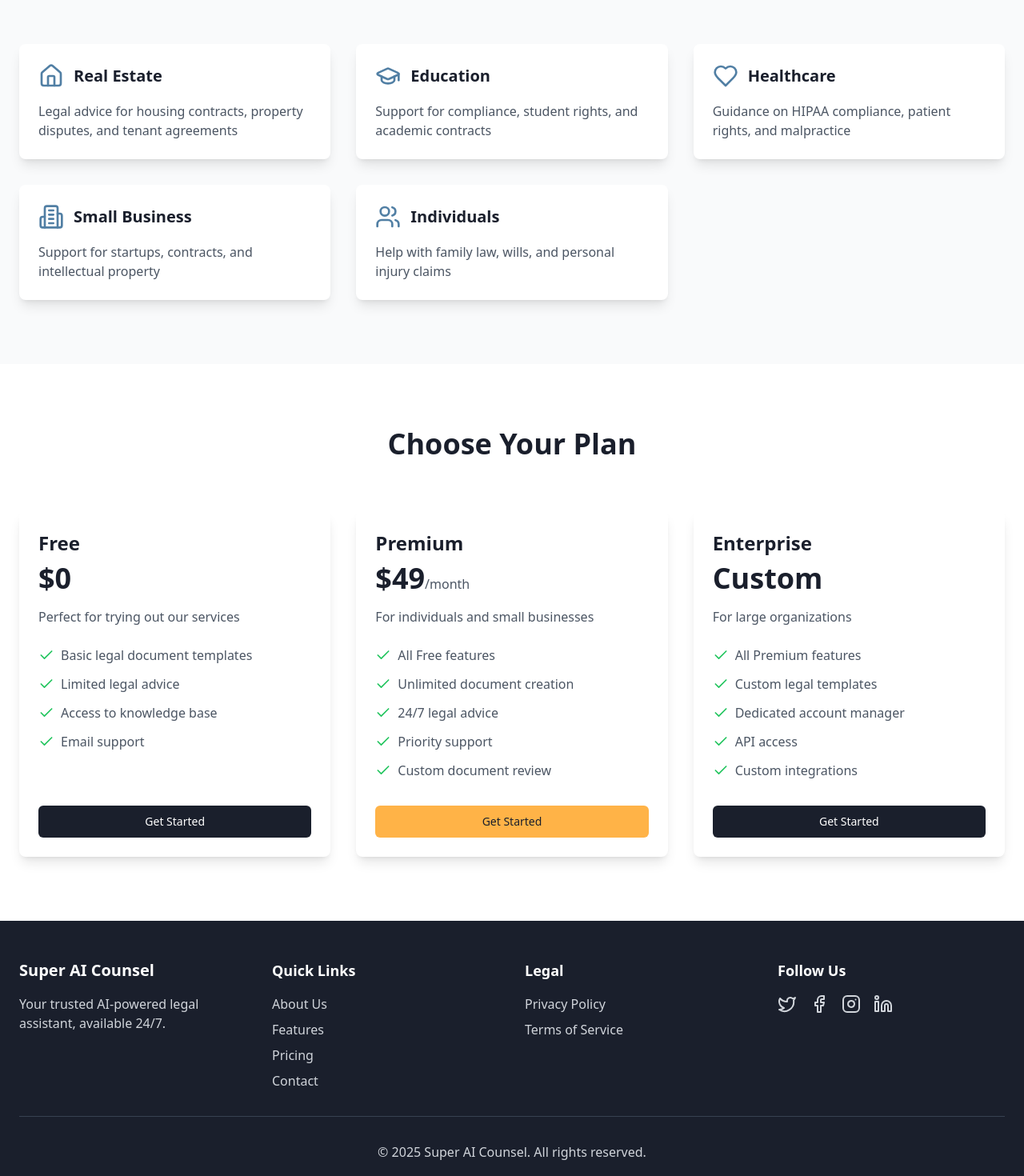
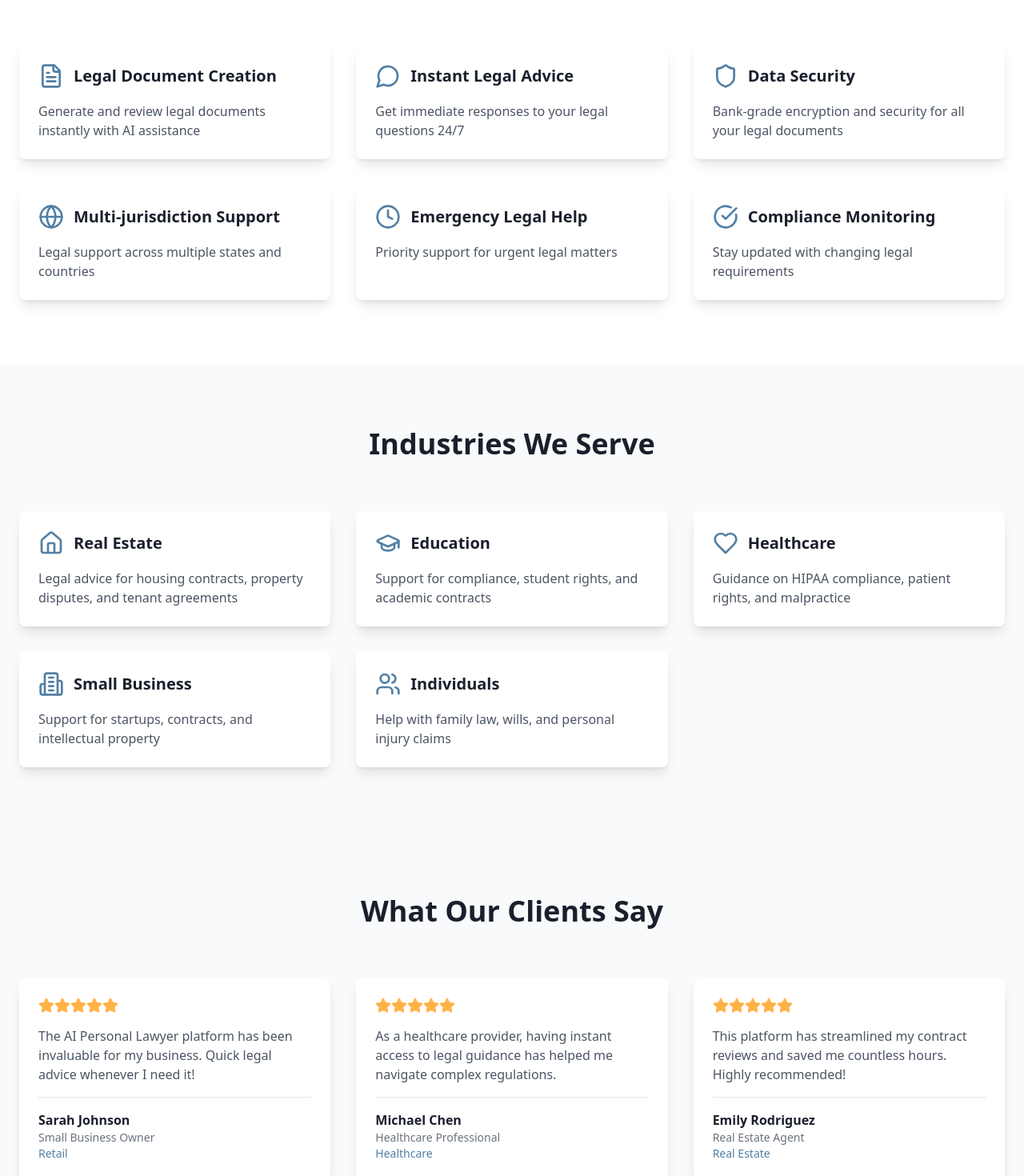
Before and after one commit to nstarlimited/super-ai-counsel, a React (Vite) app: page / in a window 1280 px wide. Shown: the part 960-2430 px from the top of the page at 80% size. Built offline with nearby package versions, Linux system fonts and the light colour scheme.

Commit message:
Implement missing sections in code
Added all the previously missing sections to the codebase to ensure completeness and functionality.
[skip gpt_engineer]

```diff
--- /dev/null
+++ b/src/components/FAQ.tsx
@@ -0,0 +1,53 @@
+import {
+  Accordion,
+  AccordionContent,
+  AccordionItem,
+  AccordionTrigger,
+} from "@/components/ui/accordion";
+
+const faqs = [
+  {
+    question: "How does AI Personal Lawyer work?",
+    answer: "Our platform uses advanced AI to provide instant legal guidance, document creation, and advice. It analyzes your specific situation and provides tailored legal solutions based on current laws and regulations.",
+  },
+  {
+    question: "Is my data secure?",
+    answer: "Yes, we use bank-grade encryption and follow strict security protocols to protect your data. All information is stored securely and treated with the highest level of confidentiality.",
+  },
+  {
+    question: "What types of legal documents can I create?",
+    answer: "You can create various legal documents including contracts, agreements, wills, and more. Our AI assists in customizing these documents to your specific needs while ensuring legal compliance.",
+  },
+  {
+    question: "How much does it cost?",
+    answer: "We offer flexible pricing plans starting from our free tier. Check our pricing section for detailed information about our packages and what's included in each.",
+  },
+  {
+    question: "Can I get help in emergency situations?",
+    answer: "Yes, our platform provides 24/7 access to legal resources and priority support for urgent matters through our premium plans.",
+  },
+];
+
+export const FAQ = () => {
+  return (
+    <section className="py-20 bg-white">
+      <div className="container mx-auto px-6 max-w-3xl">
+        <h2 className="text-3xl md:text-4xl font-bold text-center mb-16 text-primary">
+          Frequently Asked Questions
+        </h2>
+        <Accordion type="single" collapsible className="w-full">
+          {faqs.map((faq, index) => (
+            <AccordionItem key={index} value={`item-${index}`}>
+              <AccordionTrigger className="text-lg font-semibold text-primary">
+                {faq.question}
+              </AccordionTrigger>
+              <AccordionContent className="text-gray-600">
+                {faq.answer}
+              </AccordionContent>
+            </AccordionItem>
+          ))}
+        </Accordion>
+      </div>
+    </section>
+  );
+};
--- /dev/null
+++ b/src/components/Features.tsx
@@ -0,0 +1,60 @@
+import { CheckCircle, MessageCircle, Shield, FileText, Globe, Clock } from "lucide-react";
+
+const features = [
+  {
+    icon: FileText,
+    title: "Legal Document Creation",
+    description: "Generate and review legal documents instantly with AI assistance",
+  },
+  {
+    icon: MessageCircle,
+    title: "Instant Legal Advice",
+    description: "Get immediate responses to your legal questions 24/7",
+  },
+  {
+    icon: Shield,
+    title: "Data Security",
+    description: "Bank-grade encryption and security for all your legal documents",
+  },
+  {
+    icon: Globe,
+    title: "Multi-jurisdiction Support",
+    description: "Legal support across multiple states and countries",
+  },
+  {
+    icon: Clock,
+    title: "Emergency Legal Help",
+    description: "Priority support for urgent legal matters",
+  },
+  {
+    icon: CheckCircle,
+    title: "Compliance Monitoring",
+    description: "Stay updated with changing legal requirements",
+  },
+];
+
+export const Features = () => {
+  return (
+    <section className="py-20 bg-white">
+      <div className="container mx-auto px-6">
+        <h2 className="text-3xl md:text-4xl font-bold text-center mb-16 text-primary">
+          Why Choose AI Personal Lawyer?
+        </h2>
+        <div className="grid grid-cols-1 md:grid-cols-2 lg:grid-cols-3 gap-8">
+          {features.map((feature) => (
+            <div
+              key={feature.title}
+              className="p-6 bg-white rounded-lg shadow-lg hover:shadow-xl transition-all duration-300 cursor-pointer"
+            >
+              <div className="flex items-center mb-4">
+                <feature.icon className="w-8 h-8 text-accent mr-3" />
+                <h3 className="text-xl font-semibold text-primary">{feature.title}</h3>
+              </div>
+              <p className="text-gray-600">{feature.description}</p>
+            </div>
+          ))}
+        </div>
+      </div>
+    </section>
+  );
+};
--- /dev/null
+++ b/src/components/Testimonials.tsx
@@ -0,0 +1,57 @@
+import { Star } from "lucide-react";
+
+const testimonials = [
+  {
+    name: "Sarah Johnson",
+    role: "Small Business Owner",
+    content: "The AI Personal Lawyer platform has been invaluable for my business. Quick legal advice whenever I need it!",
+    rating: 5,
+    industry: "Retail",
+  },
+  {
+    name: "Michael Chen",
+    role: "Healthcare Professional",
+    content: "As a healthcare provider, having instant access to legal guidance has helped me navigate complex regulations.",
+    rating: 5,
+    industry: "Healthcare",
+  },
+  {
+    name: "Emily Rodriguez",
+    role: "Real Estate Agent",
+    content: "This platform has streamlined my contract reviews and saved me countless hours. Highly recommended!",
+    rating: 5,
+    industry: "Real Estate",
+  },
+];
+
+export const Testimonials = () => {
+  return (
+    <section className="py-20 bg-gray-50">
+      <div className="container mx-auto px-6">
+        <h2 className="text-3xl md:text-4xl font-bold text-center mb-16 text-primary">
+          What Our Clients Say
+        </h2>
+        <div className="grid grid-cols-1 md:grid-cols-3 gap-8">
+          {testimonials.map((testimonial) => (
+            <div
+              key={testimonial.name}
+              className="bg-white p-6 rounded-lg shadow-lg hover:shadow-xl transition-all duration-300"
+            >
+              <div className="flex mb-4">
+                {[...Array(testimonial.rating)].map((_, i) => (
+                  <Star key={i} className="w-5 h-5 text-secondary fill-current" />
+                ))}
+              </div>
+              <p className="text-gray-600 mb-4">{testimonial.content}</p>
+              <div className="border-t pt-4">
+                <p className="font-semibold text-primary">{testimonial.name}</p>
+                <p className="text-sm text-gray-500">{testimonial.role}</p>
+                <p className="text-sm text-accent">{testimonial.industry}</p>
+              </div>
+            </div>
+          ))}
+        </div>
+      </div>
+    </section>
+  );
+};
--- a/src/pages/Index.tsx
+++ b/src/pages/Index.tsx
@@ -1,6 +1,9 @@
 import { Hero } from "@/components/Hero";
 import { Industries } from "@/components/Industries";
+import { Features } from "@/components/Features";
+import { Testimonials } from "@/components/Testimonials";
 import { Pricing } from "@/components/Pricing";
+import { FAQ } from "@/components/FAQ";
 import { Footer } from "@/components/Footer";
 import { Header } from "@/components/Header";
 
@@ -9,8 +12,11 @@ const Index = () => {
     <div className="min-h-screen bg-white">
       <Header />
       <Hero />
+      <Features />
       <Industries />
+      <Testimonials />
       <Pricing />
+      <FAQ />
       <Footer />
     </div>
   );
```
